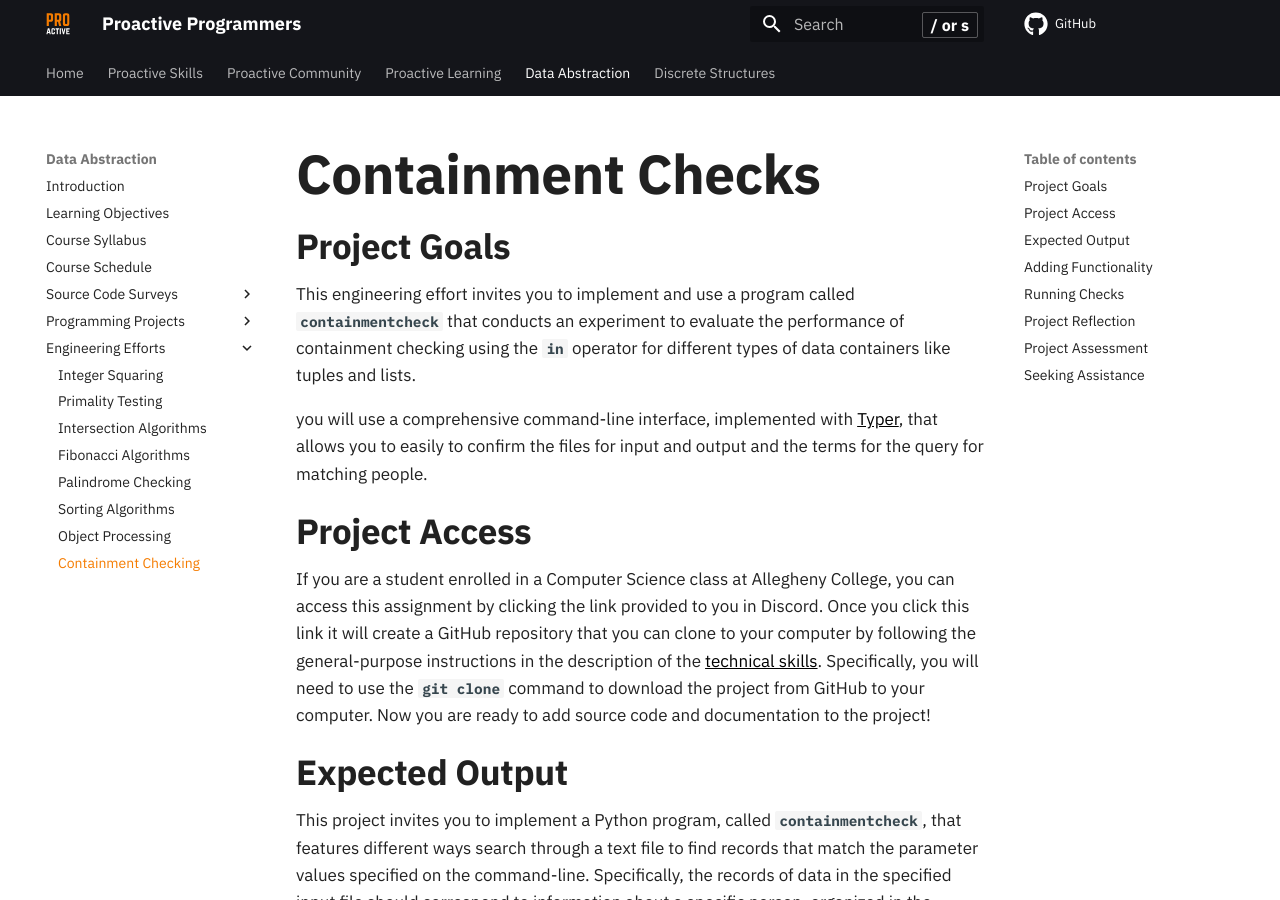
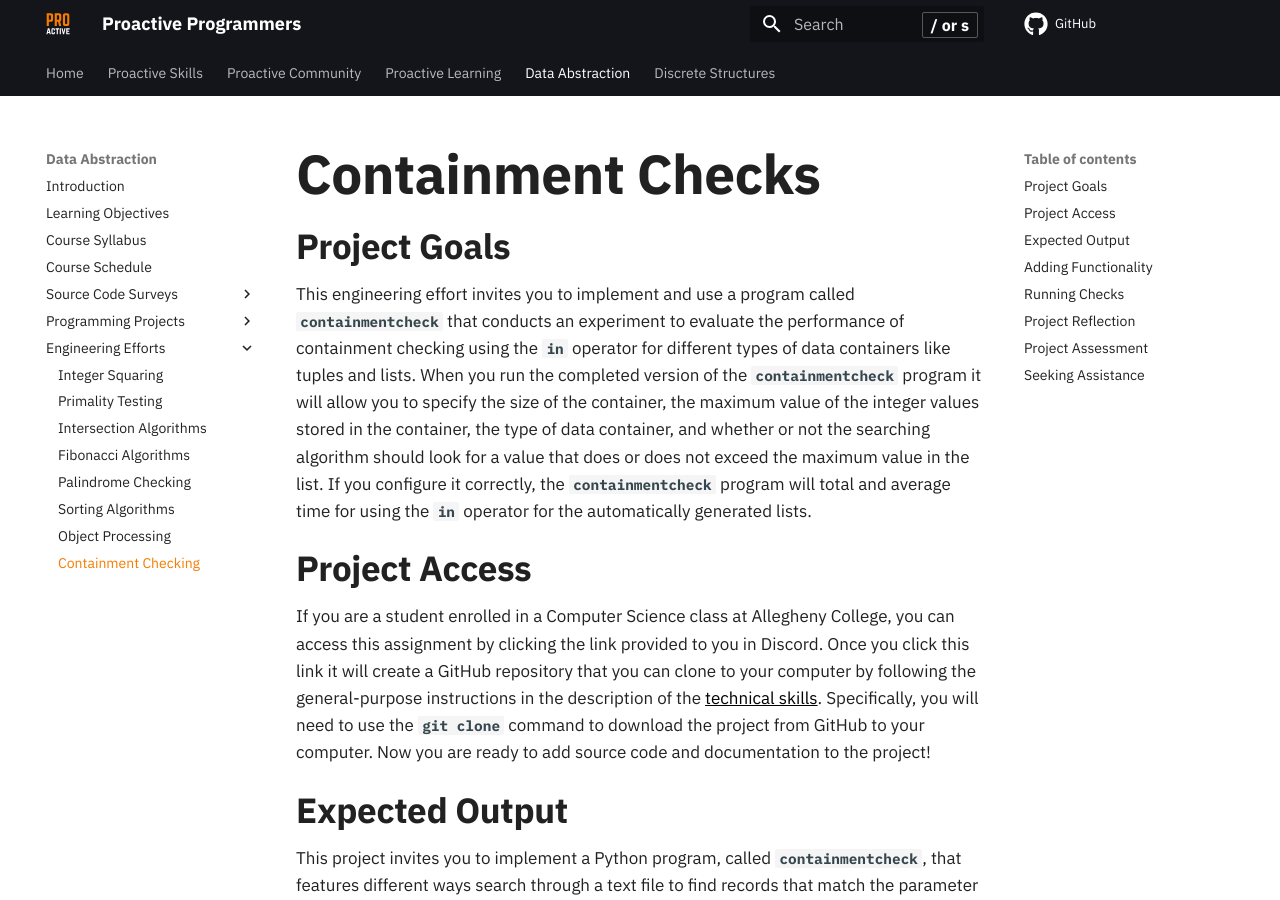
Before and after one commit to ProactiveProgrammers/www.proactiveprogrammers.com, an MkDocs documentation site: the page built from docs/data-abstraction/engineering-efforts/containment-checking.md, in a window 1280 px wide and 900 px high. Built offline with MkDocs 1.6.1 and Material for MkDocs 9.7.7, drawn with Linux system fonts in a browser that asks for light colours; comment, search, counter and statistics services are not loaded.

Commit message:
feat: Revise the introduction in the containment-checking file.

```diff
--- a/docs/data-abstraction/engineering-efforts/containment-checking.md
+++ b/docs/data-abstraction/engineering-efforts/containment-checking.md
@@ -5,12 +5,13 @@
 This engineering effort invites you to implement and use a program called
 `containmentcheck` that conducts an experiment to evaluate the performance of
 containment checking using the `in` operator for different types of data
-containers like tuples and lists.
-
-you will use a
-comprehensive command-line interface, implemented with
-[Typer](https://typer.tiangolo.com/), that allows you to easily to confirm the
-files for input and output and the terms for the query for matching people.
+containers like tuples and lists. When you run the completed version of the
+`containmentcheck` program it will allow you to specify the size of the
+container, the maximum value of the integer values stored in the container, the
+type of data container, and whether or not the searching algorithm should look
+for a value that does or does not exceed the maximum value in the list. If you
+configure it correctly, the `containmentcheck` program will total and average
+time for using the `in` operator for the automatically generated lists.
 
 ## Project Access
 
```
